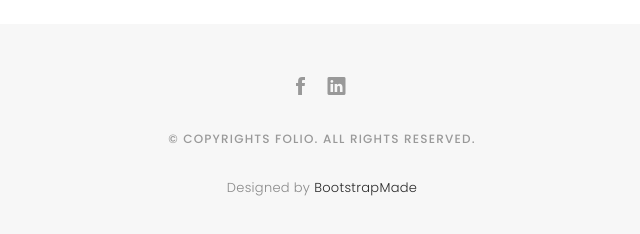
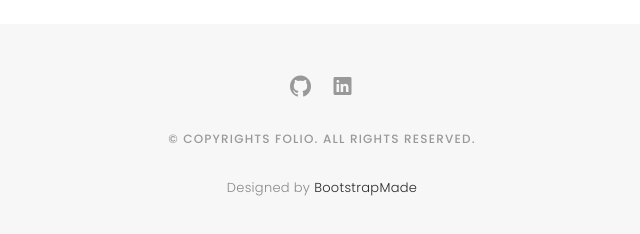
Before and after one commit to shubham103/shubham103.github.io, a plain HTML site: page index.html in a window 1280 px wide. Shown: the part 3402-3636 px from the top of the page, 318-958 px from the left. Drawn offline with nearby package versions, Linux system fonts and the light colour scheme; files whose address does not match are found by name; a web font is replaced by a local one.

Commit message:
Update index.html

```diff
--- a/index.html
+++ b/index.html
@@ -318,7 +318,7 @@
       <div class="socials-media text-center">
 
         <ul class="list-unstyled">
-          <li><a href="#"><i class="ion-social-facebook"></i></a></li>
+          <li><a href="https://github.com/shubham103"><i class="ion-social-github"></i></a></li>
           <li><a href="https://www.linkedin.com/in/shubham-kumar-tiwari-68843a143"><i class="ion-social-linkedin"></i></a></li>
         </ul>
 
```
